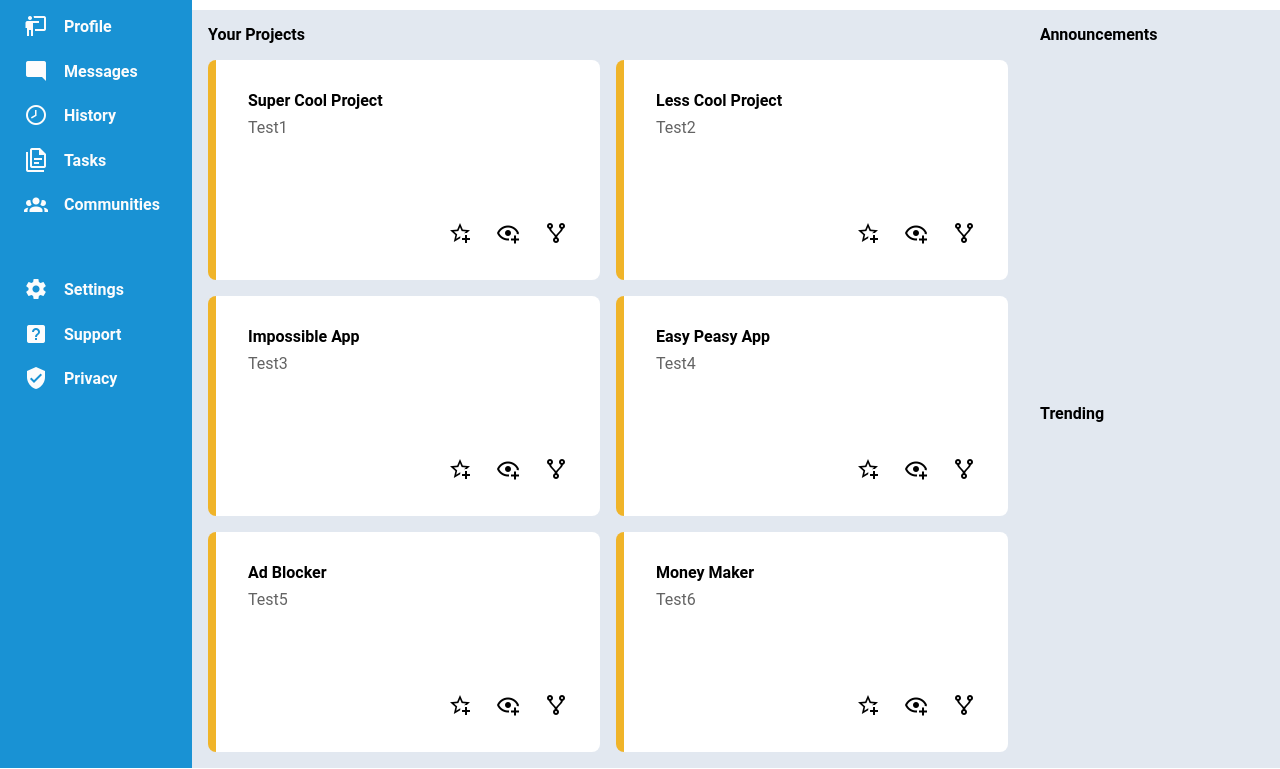
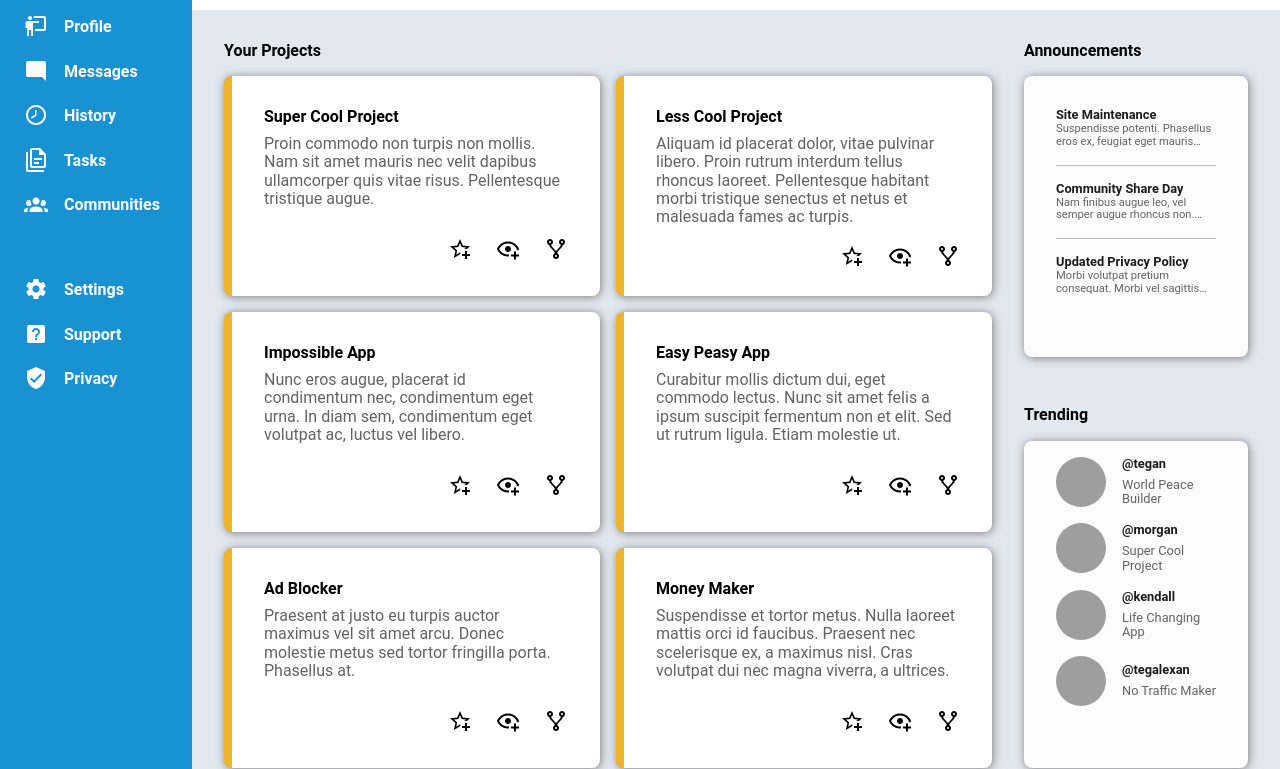
Before and after one commit to iRenanMatthew/Project-Admin-Dashboard, a website: page index.html in a window 1280 px wide. Shown: the part 155-924 px from the top of the page. Drawn offline with Linux system fonts and the light colour scheme; grey boxes are pictures that could not be loaded.

Commit message:
feat - finalize the dashboard w/ js

```diff
--- a/common/app.css
+++ b/common/app.css
@@ -116,7 +116,7 @@ body {
 
 .header-top section {
   display: grid;
-  padding: 1em;
+  padding: 1em 2em;
   grid-template-columns: 2fr 20vw;
   gap: 1em;
   filter: drop-shadow(0px -5px 10px #1c1c1c);
@@ -183,7 +183,7 @@ body {
 .user-menu-btn {
   display: grid;
   grid-template-columns: repeat(auto-fit, 100px);
-  gap: 1em;
+  gap: 2em;
   justify-content: center;
   align-content: center;
 }
@@ -225,6 +225,7 @@ body {
   display: grid;
   grid-template-columns: 1fr 20vw;
   background-color: #e2e8f0;
+  padding: 1em;
 }
 
 .project,
@@ -245,9 +246,13 @@ body {
 
 .project-card-container {
   display: grid;
-  grid-template-columns: repeat(auto-fit, calc(100% / 2 - 0.5em));
+  grid-template-columns: repeat(auto-fit, minmax(calc(100% / 2 - 0.5em), 1fr));
   justify-content: space-between;
   gap: 1em;
+}
+
+.card {
+  filter: drop-shadow(1px 1px 5px #7d7d7d);
 }
 
 .project-card {
@@ -258,7 +263,7 @@ body {
     rgba(255, 255, 255, 1) 2%
   );
   display: flex;
-  flex-flow: column wrap;
+  flex-flow: column nowrap;
   justify-content: space-between;
   height: 220px;
   padding: 2em 2em 2em 2.5em;
@@ -273,6 +278,12 @@ body {
 
 .project-title p:last-child {
   color: #636363;
+  display: -webkit-box;
+  -webkit-line-clamp: 5;
+  -webkit-box-orient: vertical;
+  white-space: wrap;
+  overflow: hidden;
+  text-overflow: ellipsis;
 }
 
 .project-btn {
@@ -280,3 +291,67 @@ body {
   justify-content: flex-end;
   gap: 1.5em;
 }
+
+.announcement {
+  margin-bottom: 1em;
+}
+
+.announcement-container,
+.trending-container {
+  background-color: #fcfcfc;
+  height: calc(100% - 2.2em);
+  border-radius: 0.5em;
+  padding: 1em 2em;
+}
+
+.content-item {
+  padding: 1em 0;
+  border-bottom: 1px solid #bababa;
+}
+
+.content-item:last-child {
+  border: none;
+}
+
+.content-item p:first-child {
+  font-size: 0.8em;
+  font-weight: bold;
+  color: #1c1c1c;
+}
+
+.content-item p:last-child {
+  font-size: 0.7em;
+  color: #636363;
+  display: -webkit-box;
+  -webkit-line-clamp: 2;
+  -webkit-box-orient: vertical;
+  white-space: wrap;
+  overflow: hidden;
+  text-overflow: ellipsis;
+}
+
+.trending-content {
+  display: flex;
+  justify-content: flex-start;
+  align-items: center;
+  gap: 1em;
+  margin-bottom: 1em;
+}
+
+.trending-content img {
+  border-radius: 100%;
+  height: 50px;
+  width: 50px;
+}
+
+.trending-text {
+  font-size: 0.8em;
+  color: #1c1c1c;
+  font-weight: bold;
+}
+
+.trending-text p:last-child {
+  color: #636363;
+  font-weight: 400;
+  margin-top: 0.5em;
+}
--- a/common/app.js
+++ b/common/app.js
@@ -1,33 +1,89 @@
 const projectCardContainer = document.querySelector(".project-card-container");
+const annoucementCardContainer = document.querySelector(
+  ".announcement-container"
+);
+const trendingCardContainer = document.querySelector(".trending-container");
 
 let projectList = [
   {
     projectTitle: "Super Cool Project",
-    projectDesc: "Test1",
+    projectDesc:
+      "Proin commodo non turpis non mollis. Nam sit amet mauris nec velit dapibus ullamcorper quis vitae risus. Pellentesque tristique augue.",
   },
   {
     projectTitle: "Less Cool Project",
-    projectDesc: "Test2",
+    projectDesc:
+      "Aliquam id placerat dolor, vitae pulvinar libero. Proin rutrum interdum tellus rhoncus laoreet. Pellentesque habitant morbi tristique senectus et netus et malesuada fames ac turpis.",
   },
   {
     projectTitle: "Impossible App",
-    projectDesc: "Test3",
+    projectDesc:
+      "Nunc eros augue, placerat id condimentum nec, condimentum eget urna. In diam sem, condimentum eget volutpat ac, luctus vel libero.",
   },
   {
     projectTitle: "Easy Peasy App",
-    projectDesc: "Test4",
+    projectDesc:
+      "Curabitur mollis dictum dui, eget commodo lectus. Nunc sit amet felis a ipsum suscipit fermentum non et elit. Sed ut rutrum ligula. Etiam molestie ut.",
   },
   {
     projectTitle: "Ad Blocker",
-    projectDesc: "Test5",
+    projectDesc:
+      "Praesent at justo eu turpis auctor maximus vel sit amet arcu. Donec molestie metus sed tortor fringilla porta. Phasellus at.",
   },
   {
     projectTitle: "Money Maker",
-    projectDesc: "Test6",
+    projectDesc:
+      "Suspendisse et tortor metus. Nulla laoreet mattis orci id faucibus. Praesent nec scelerisque ex, a maximus nisl. Cras volutpat dui nec magna viverra, a ultrices.",
   },
 ];
 
-let projectHTML = ""; // Initialize a string to hold all project cards
+let announcementList = [
+  {
+    title: "Site Maintenance",
+    desc: "Suspendisse potenti. Phasellus eros ex, feugiat eget mauris vitae, finibus faucibus sapien. Orci varius natoque.",
+  },
+  {
+    title: "Community Share Day",
+    desc: "Nam finibus augue leo, vel semper augue rhoncus non. Vestibulum pellentesque lobortis sapien sit amet.",
+  },
+  {
+    title: "Updated Privacy Policy",
+    desc: "Morbi volutpat pretium consequat. Morbi vel sagittis sapien, et euismod mi. Morbi ornare, dolor nec.",
+  },
+];
+
+let trendingList = [
+  {
+    name: "tegan",
+    type: "World Peace Builder",
+    imgSrc:
+      "https://plus.unsplash.com/premium_photo-1667030474693-6d0632f97029?q=80&w=1974&auto=format&fit=crop&ixlib=rb-4.0.3&ixid=M3wxMjA3fDB8MHxwaG90by1wYWdlfHx8fGVufDB8fHx8fA%3D%3D",
+  },
+  {
+    name: "morgan",
+    type: "Super Cool Project",
+    imgSrc:
+      "https://images.unsplash.com/photo-1514888286974-6c03e2ca1dba?q=80&w=2043&auto=format&fit=crop&ixlib=rb-4.0.3&ixid=M3wxMjA3fDB8MHxwaG90by1wYWdlfHx8fGVufDB8fHx8fA%3D%3D",
+  },
+  {
+    name: "kendall",
+    type: "Life Changing App",
+    imgSrc:
+      "https://images.unsplash.com/photo-1552944150-6dd1180e5999?q=80&w=1925&auto=format&fit=crop&ixlib=rb-4.0.3&ixid=M3wxMjA3fDB8MHxwaG90by1wYWdlfHx8fGVufDB8fHx8fA%3D%3D",
+  },
+  {
+    name: "tegalexan",
+    type: "No Traffic Maker",
+    imgSrc:
+      "https://images.unsplash.com/photo-1583404283135-ee11fa80b2a2?q=80&w=2032&auto=format&fit=crop&ixlib=rb-4.0.3&ixid=M3wxMjA3fDB8MHxwaG90by1wYWdlfHx8fGVufDB8fHx8fA%3D%3D",
+  },
+];
+
+// Iitialize a string to hold all project cards
+
+let projectHTML = "";
+let annoucementHTML = "";
+let trendingHTML = "";
 
 projectList.forEach(({ projectTitle, projectDesc }) => {
   projectHTML += `
@@ -44,5 +100,26 @@ projectList.forEach(({ projectTitle, projectDesc }) => {
     </div>`;
 });
 
+announcementList.forEach(({ title, desc }) => {
+  annoucementHTML += `
+          <div class="content-item">
+            <p>${title}</p>
+            <p>${desc}</p>
+          </div>`;
+});
+
+trendingList.forEach(({ name, type, imgSrc }) => {
+  trendingHTML += `
+          <div class="trending-content">
+          <img src="${imgSrc}" alt="${name} - Image">
+            <div class="trending-text">
+              <p>@${name}</p>
+              <p>${type}</p>
+            </div>
+          </div>`;
+});
+
 // Update the DOM in one operation for performance
 projectCardContainer.innerHTML = projectHTML;
+annoucementCardContainer.innerHTML = annoucementHTML;
+trendingCardContainer.innerHTML = trendingHTML;
--- a/index.html
+++ b/index.html
@@ -97,13 +97,16 @@
       <section class="project">
         <h4>Your Projects</h4>
 
-        <div class="project-card-container"></div>
+        <div class="card project-card-container"></div>
       </section>
       <section class="announcement">
         <h4>Announcements</h4>
+        <div class="card announcement-container"></div>
       </section>
       <section class="trending">
         <h4>Trending</h4>
+
+        <div class="card trending-container"></div>
       </section>
     </main>
 
```
